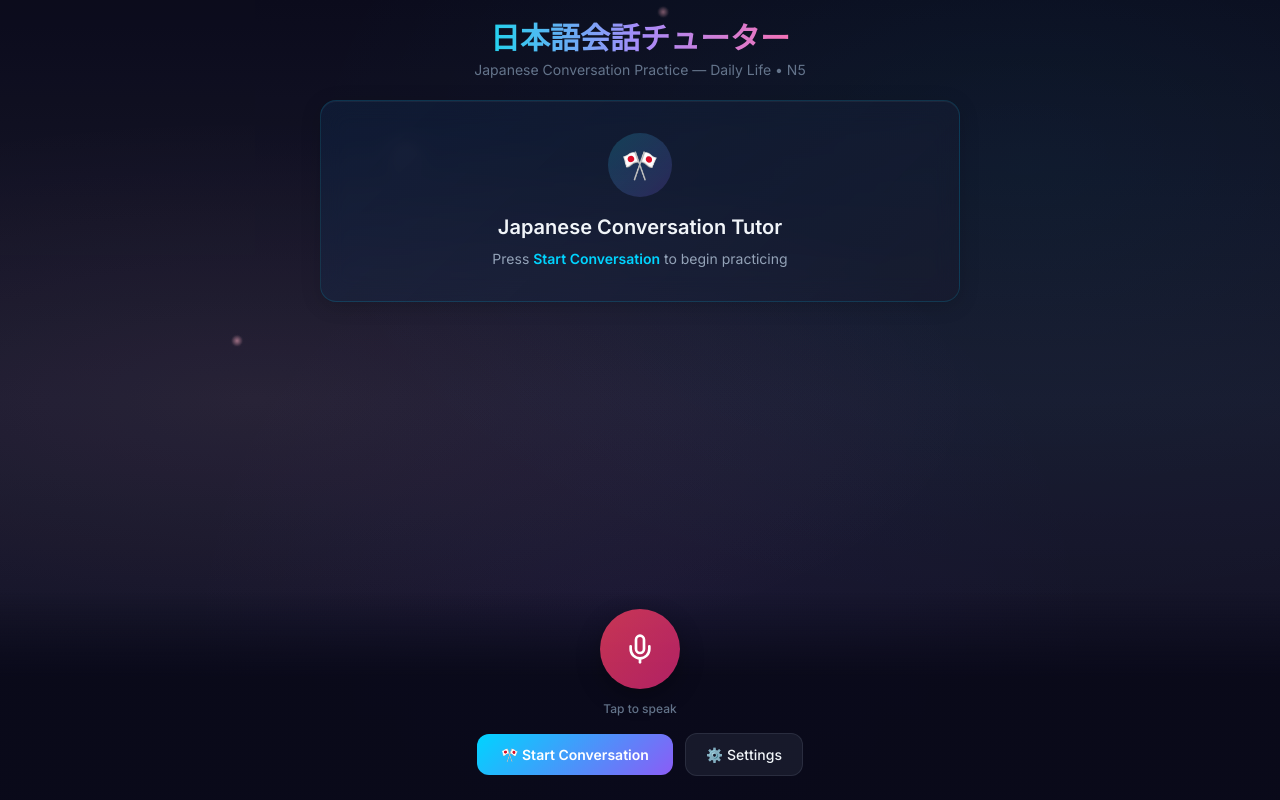
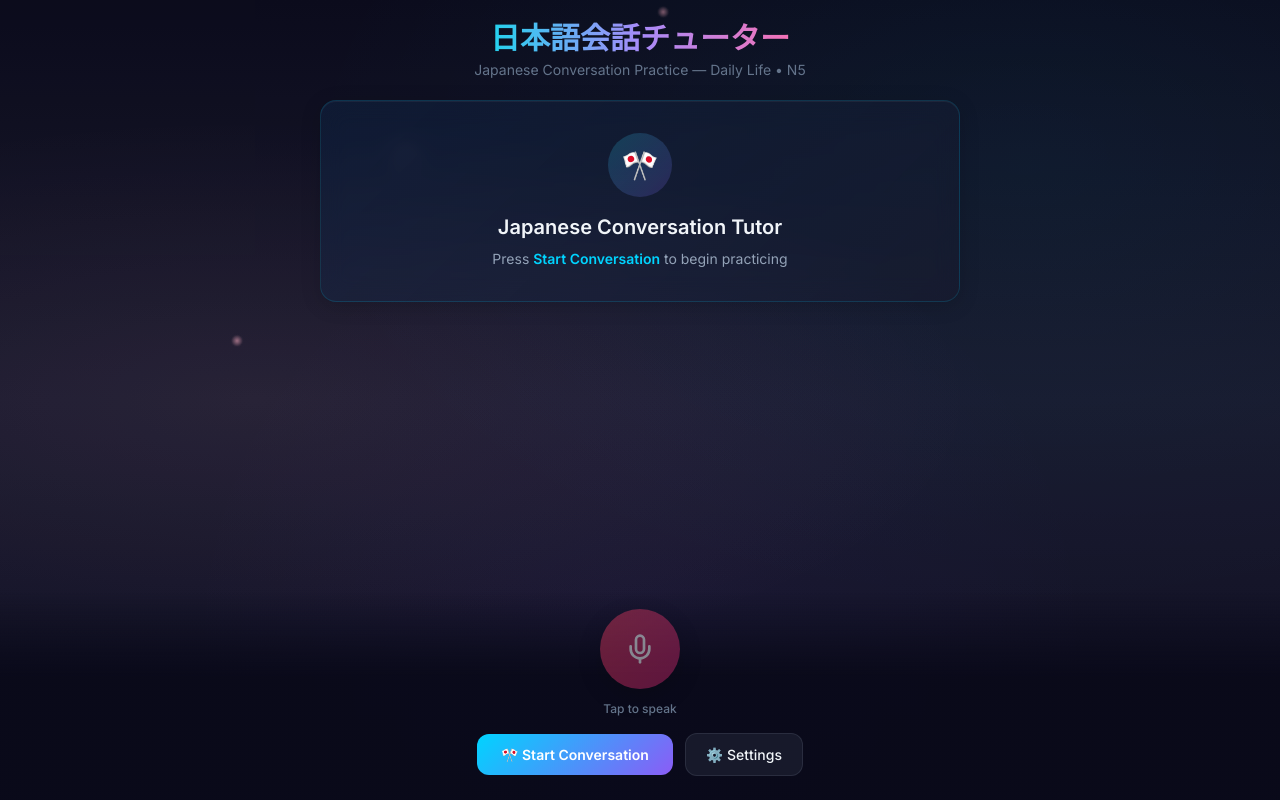
Before and after one commit to nikk151/Language-Tutor, a React (Vite) app in the folder client/: page / in a window 1280 px wide. Built offline with nearby package versions, Linux system fonts and the light colour scheme.

Commit message:
Fix scrolling, transcript ordering, and mic button opacity

```diff
--- a/client/src/App.jsx
+++ b/client/src/App.jsx
@@ -142,7 +142,18 @@ function AppContent() {
 
     window.addEventListener('keydown', handleKeyDown);
     return () => window.removeEventListener('keydown', handleKeyDown);
-  }, [isListening, status]);
+  }, [isListening, status, handleToggleMic]);
+
+  // Auto-scroll to the bottom of the page when a new AI response arrives or status changes
+  useEffect(() => {
+    const timer = setTimeout(() => {
+      window.scrollTo({
+        top: document.documentElement.scrollHeight,
+        behavior: 'smooth'
+      });
+    }, 150);
+    return () => clearTimeout(timer);
+  }, [state.history.length, status, aiMessage]);
 
   return (
     <div className="min-h-screen flex flex-col">
@@ -176,7 +187,7 @@ function AppContent() {
       </header>
 
       {/* Main content */}
-      <main className="flex-1 px-4 pb-40 max-w-2xl mx-auto w-full space-y-4 relative z-10">
+      <main className="flex-1 px-4 pb-64 max-w-2xl mx-auto w-full space-y-4 relative z-10">
         {/* Settings Panel */}
         <SettingsPanel />
 
@@ -193,12 +204,12 @@ function AppContent() {
         <div className="space-y-4 mb-8">
           <AISpeechCard onSpeak={handleSpeak} />
 
+          <SuggestedReply />
+
           {/* Only show transcript card if there is transcript data or listening */}
           {(state.transcript || interimTranscript || status === 'listening') && (
             <TranscriptCard interimTranscript={interimTranscript} />
           )}
-
-          <SuggestedReply />
         </div>
 
         {/* Error display */}
--- a/client/src/components/MicrophoneButton.jsx
+++ b/client/src/components/MicrophoneButton.jsx
@@ -18,10 +18,10 @@ export default function MicrophoneButton({ isListening, onToggle, isSupported })
           relative w-20 h-20 rounded-full flex items-center justify-center
           transition-all duration-300 ease-out
           ${isListening
-            ? 'bg-gradient-to-br from-rose-500 to-pink-600 mic-recording scale-110'
+            ? 'bg-gradient-to-br from-rose-500 to-pink-600 mic-recording scale-110 opacity-100'
             : isDisabled
-              ? 'bg-gray-700/50 cursor-not-allowed'
-              : 'bg-gradient-to-br from-rose-500/80 to-pink-600/80 hover:from-rose-500 hover:to-pink-600 hover:scale-105 active:scale-95'
+              ? 'bg-gray-700/50 cursor-not-allowed opacity-40'
+              : 'bg-gradient-to-br from-rose-500/80 to-pink-600/80 hover:from-rose-500 hover:to-pink-600 hover:scale-105 active:scale-95 opacity-50 hover:opacity-100'
           }
         `}
         style={{
```
